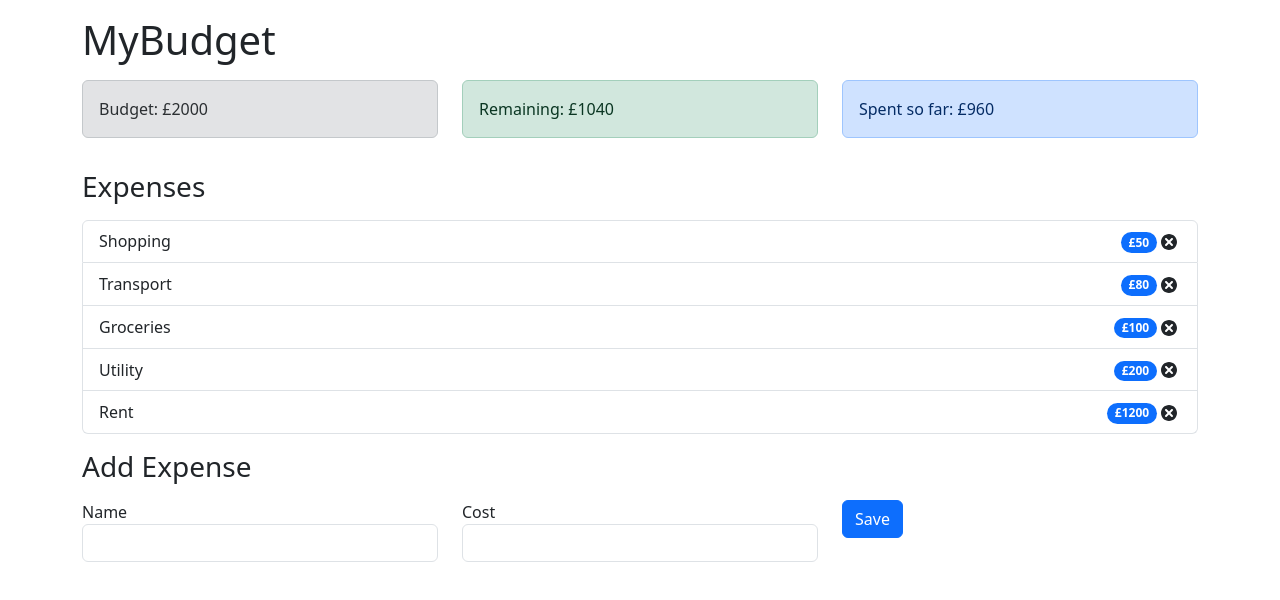
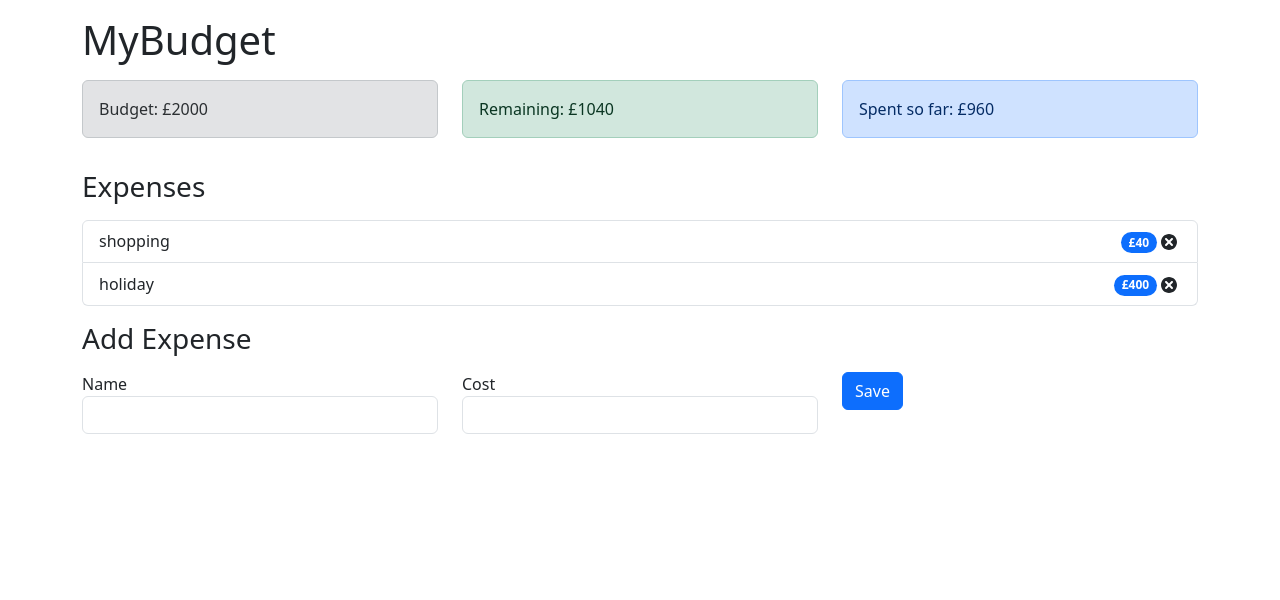
Before and after one commit to RaimundasRa/budget-planner-app-react, a React (Create React App) app: page / in a window 1280 px wide. Shown: the top 600 px of the page. Built offline with nearby package versions, Linux system fonts and the light colour scheme.

Commit message:
expenses list uses app context

```diff
--- a/src/components/ExpenseList.js
+++ b/src/components/ExpenseList.js
@@ -1,14 +1,9 @@
-import React from "react";
+import React, { useContext } from "react";
 import ExpenseItem from "./ExpenseItem";
+import { AppContext } from "../context/AppContext";
 
 const ExpenseList = () => {
-  const expenses = [
-    { id: 1, name: "Shopping", cost: 50 },
-    { id: 2, name: "Transport", cost: 80 },
-    { id: 3, name: "Groceries", cost: 100 },
-    { id: 4, name: "Utility", cost: 200 },
-    { id: 5, name: "Rent", cost: 1200 },
-  ];
+  const { expenses } = useContext(AppContext);
 
   return (
     <ul className="list-group">
```
